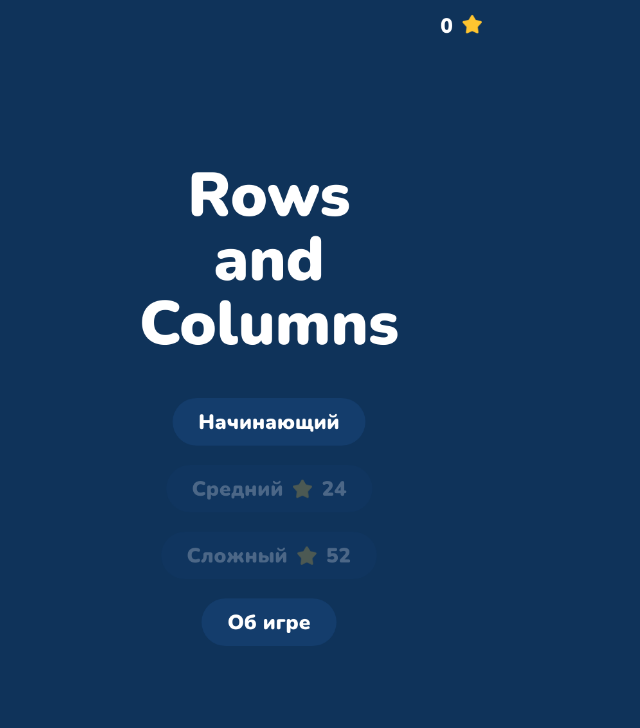
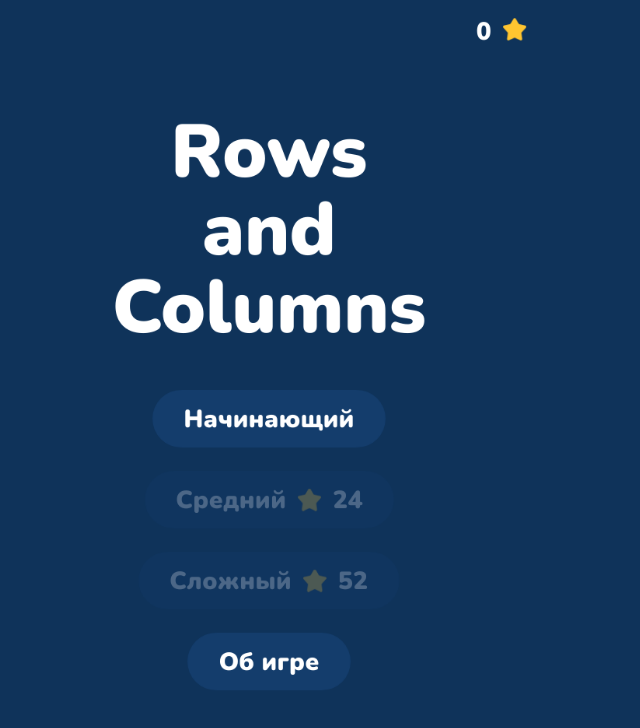
Before and after one commit to mightybrain/rows-and-columns, a website built with webpack: page public/index.pug in a window 1280 px wide. Shown: the whole page, without its empty margins (371-1011 px from the left). Built offline with nearby package versions, Linux system fonts and the light colour scheme.

Commit message:
update details

```diff
--- a/public/index.pug
+++ b/public/index.pug
@@ -6,4 +6,4 @@ html(lang='ru')
 		title Colored Tiles
 		//script(src='https://yandex.ru/games/sdk/v2')
 	body
-		canvas#colored-tiles(width='700' height='1246')
+		canvas#colored-tiles(width='700' height='1028')
--- a/src/assets/styles/index.styl
+++ b/src/assets/styles/index.styl
@@ -16,3 +16,11 @@ body
   padding 0
   overflow hidden
   background-color #0F335A
+
+canvas
+  -webkit-touch-callout none
+  -webkit-user-select none
+  -khtml-user-select none
+  -moz-user-select none
+  -ms-user-select none
+  user-select none
--- a/src/index.js
+++ b/src/index.js
@@ -1,7 +1,7 @@
 import styles from './assets/styles/index.styl';
 
 import Game from './modules/Game';
-import YSDK from './modules/YSDK';
+//import YSDK from './modules/YSDK';
 
 addEventListener('DOMContentLoaded', async () => {
 	//await YSDK.initYSDK();
--- a/src/modules/AboutScene.js
+++ b/src/modules/AboutScene.js
@@ -95,12 +95,12 @@ export default class AboutScene {
 
   static title = 'Об игре';
   static titleFontSize = 72;
-  static titlePositionY = 294;
+  static titlePositionY = 185;
 
   static description = ['Цель игры – собирать<br>композиции из цветных плиток.<br>Перемещайте ряды влево и<br>вправо, а колонки вниз и вверх.<br>Если какая-то плитка при<br>смещении выйдет за границу<br>игрового поля, она появится<br>с противоположного края.<br>Приятной игры.', 'Связь с автором:<br>mb.games@yandex.ru'];
   static descriptionFontSize = 32;
   static descriptionLineHeight = 42;
-  static descriptionPositionY = 450;
+  static descriptionPositionY = 331;
 
   static backButtonLabel = 'Назад';
   static backButtonPositionX = 19;
--- a/src/modules/LevelButton.js
+++ b/src/modules/LevelButton.js
@@ -83,16 +83,16 @@ export default class LevelButton {
     return this._level;
   }
 
-  static width = 180;
-  static height = 180;
-  static radius = 46;
-  static padding = 24;
+  static width = 150;
+  static height = 150;
+  static radius = 30;
+  static padding = 19;
 
   static levelLabelFontSize = 48;
   static levelLabelLineHeight = 52;
 
-  static prevMovesFontSize = 32;
-  static prevMovesLineHeight = 36;
+  static prevMovesFontSize = 28;
+  static prevMovesLineHeight = 32;
   static prevMovesMarginBottom = 4;
 
   static iconWidth = 30;
--- a/src/modules/LevelsScene.js
+++ b/src/modules/LevelsScene.js
@@ -18,8 +18,8 @@ export default class LevelsScene {
     this._backButton = null;
     this._initButton();
 
-    this._titleMarkup = [];
-    this._setTitleMarkup();
+    this._titlePosition = [];
+    this._setTitlePosition();
 
     this._levelsButtons = [];
     this._setLevelsButtons();
@@ -34,9 +34,7 @@ export default class LevelsScene {
 
     this._backButton.render();
 
-    this._titleMarkup.forEach(({ string, position }) => {
-      Draw.text(this._ctx, position.x, position.y, string, LevelsScene.titleFontSize, Color.white.key);
-    })
+    Draw.text(this._ctx, this._titlePosition.x, this._titlePosition.y, LevelsScene.title, LevelsScene.titleFontSize, Color.white.key);
 
     this._levelsButtons.forEach(button => {
       button.render();
@@ -68,21 +66,11 @@ export default class LevelsScene {
 
   }
 
-  _setTitleMarkup() {
-    const title = [LevelsScene.title.split('<br>')];
-    const titleMetrics = Text.calcMultistringTextMetrics(this._ctx, title, LevelsScene.titleFontSize, LevelsScene.titleLineHeight);
+  _setTitlePosition() {
+    const { textWidth } = Text.calcTextMetrics(this._ctx, LevelsScene.title, LevelsScene.titleFontSize);
 
-    this._titleMarkup = titleMetrics.map(item => {
-      const { string, positionY, width } = item;
-
-      return {
-        string,
-        position: {
-          x: this._canvas.width / 2 - width / 2,
-          y: LevelsScene.titlePositionY + positionY,
-        }
-      }
-    })
+    this._titlePosition.x = this._canvas.width / 2 - textWidth / 2;
+    this._titlePosition.y = LevelsScene.titlePositionY + LevelsScene.titleFontSize;
   }
 
   _setLevelsButtons() {
@@ -123,15 +111,15 @@ export default class LevelsScene {
     })
   }
 
-  static title = 'Выберите<br>уровень';
-  static titlePositionY = 153;
+  static title = 'Уровни';
+  static titlePositionY = 144;
   static titleFontSize = 72;
   static titleLineHeight = 76;
 
-  static gridWidth = 600;
-  static gridGap = 30;
-  static gridPositionX = 50;
-  static gridPositionY = 385;
+  static gridWidth = 502;
+  static gridGap = 26;
+  static gridPositionX = 99;
+  static gridPositionY = 290;
 
   static backButtonLabel = 'Назад';
   static backButtonPositionY = 19;
--- a/src/modules/OpenScene.js
+++ b/src/modules/OpenScene.js
@@ -151,19 +151,19 @@ export default class OpenScene {
   static title = 'Rows<br>and<br>Columns';
   static titleFontSize = 96;
   static titleLineHeight = 100;
-  static titlePositionY = 240;
+  static titlePositionY = 131;
 
   static beginnerButtonLabel = 'Начинающий';
   static beginnerButtonWidth = 300;
   static beginnerButtonPositionX = 200;
-  static beginnerButtonPositionY = 620;
+  static beginnerButtonPositionY = 501;
 
   static mediumUnlockRating = 24;
   static mediumButtonLabel = 'Средний';
   static mediumButtonWidth = 222;
   static mediumLockedButtonWidth = 321;
   static mediumButtonPositionX = 239;
-  static mediumButtonPositionY = 724;
+  static mediumButtonPositionY = 605;
   static mediumLockedButtonPositionX = 190;
 
   static hardUnlockRating = 52;
@@ -171,11 +171,11 @@ export default class OpenScene {
   static hardButtonWidth = 237;
   static hardLockedButtonWidth = 336;
   static hardButtonPositionX = 232;
-  static hardButtonPositionY = 828;
+  static hardButtonPositionY = 709;
   static hardLockedButtonPositionX = 182;
 
   static aboutButtonLabel = 'Об игре';
   static aboutButtonWidth = 210;
   static aboutButtonPositionX = 245;
-  static aboutButtonPositionY = 932;
+  static aboutButtonPositionY = 813;
 }
--- a/src/modules/ResultScene.js
+++ b/src/modules/ResultScene.js
@@ -177,18 +177,18 @@ export default class ResultScene {
   static title = 'Уровень<br>пройден!';
   static titleFontSize = 72;
   static titleLineHeight = 76;
-  static titlePositionY = 251;
+  static titlePositionY = 152;
 
   static movesHintLabel = 'Ходов:';
   static movesHintFontSize = 48;
   static movesHintPositionX = 267;
-  static movesHintPositionY = 483;
+  static movesHintPositionY = 374;
 
   static movesFontSize = 96;
-  static movesPositionY = 541;
+  static movesPositionY = 432;
 
   static ratingPositionX = 221;
-  static ratingPositionY = 667;
+  static ratingPositionY = 558;
 
   static iconWidth = 73;
   static iconHeight = 70;
@@ -196,12 +196,12 @@ export default class ResultScene {
 
   static continueButtonLabel = 'Продолжить';
   static continueButtonPositionX = 206;
-  static continueButtonPositionY = 817;
+  static continueButtonPositionY = 698;
   static continueButtonWidth = 289;
 
   static repeatButtonLabel = 'Повторить уровень';
   static repeatButtonPositionX = 151;
-  static repeatButtonPositionY = 921;
+  static repeatButtonPositionY = 802;
   static repeatButtonWidth = 399;
 
   static buttonsHeight = 74;
--- a/src/modules/State.js
+++ b/src/modules/State.js
@@ -1,4 +1,4 @@
-import YSDK from './YSDK';
+//import YSDK from './YSDK';
 
 export default class State {
 	constructor({ levels }) {
@@ -19,14 +19,14 @@ export default class State {
 	}
 
 	async loadPlayerStats() {
-		const levelsMoves = await YSDK.getPlayerStats();
+		/*const levelsMoves = await YSDK.getPlayerStats();
 		if (levelsMoves) {
 			this._levelsMoves = levelsMoves;
 
 			for (let id in levelsMoves) {
 				this._levelsScores[id] = this._levels.getLevelScore(levelsMoves[id], id);
 			}
-		}
+		}*/
 	}
 
 	getRating() {
```
Also changed, not shown: dist/index.html, dist/index.js, 1 other file.
